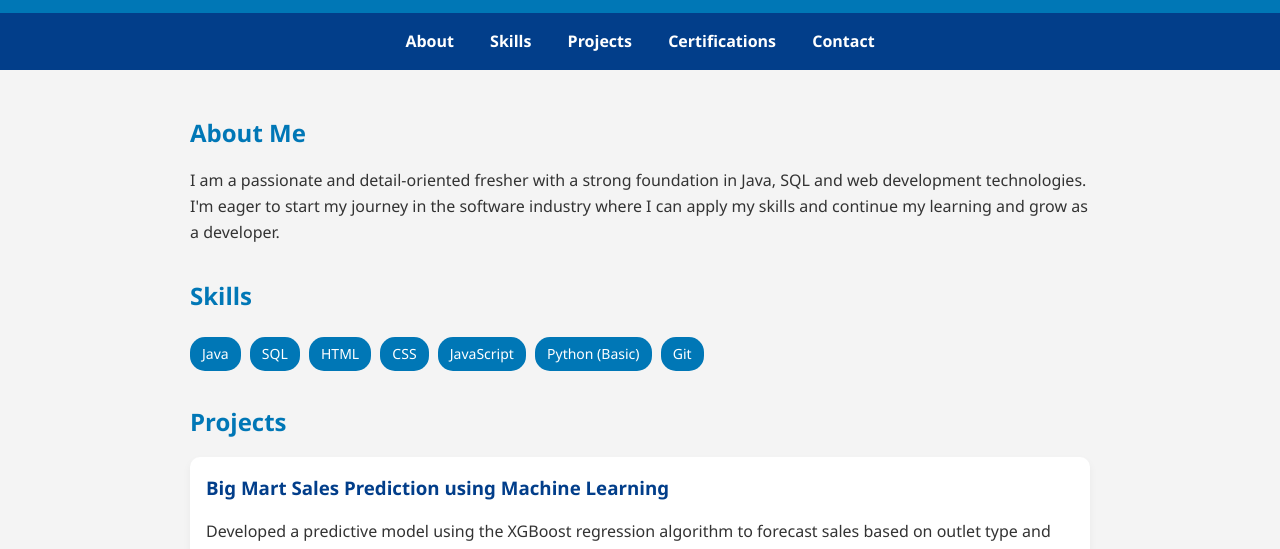
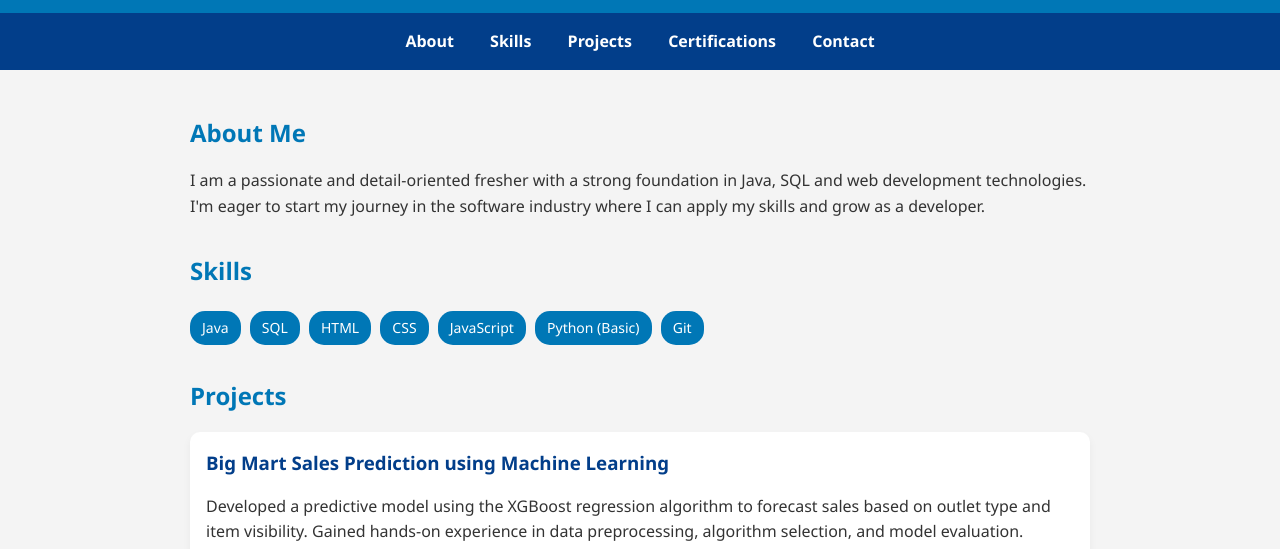
Before and after one commit to Anushamudumba/Anusha-Portfolio, a plain HTML site: page index.html in a window 1280 px wide. Shown: the part 207-756 px from the top of the page. Drawn offline with Linux system fonts and the light colour scheme.

Commit message:
Update index.html

```diff
--- a/index.html
+++ b/index.html
@@ -24,7 +24,7 @@
   <div class="container">
     <section id="about">
       <h2>About Me</h2>
-      <p>I am a passionate and detail-oriented fresher with a strong foundation in Java, SQL and web development technologies. I'm eager to start my journey in the software industry where I can apply my skills and continue my learning and grow as a developer.</p>
+      <p>I am a passionate and detail-oriented fresher with a strong foundation in Java, SQL and web development technologies. I'm eager to start my journey in the software industry where I can apply my skills and grow as a developer.</p>
     </section>
 
     <section id="skills">
```
